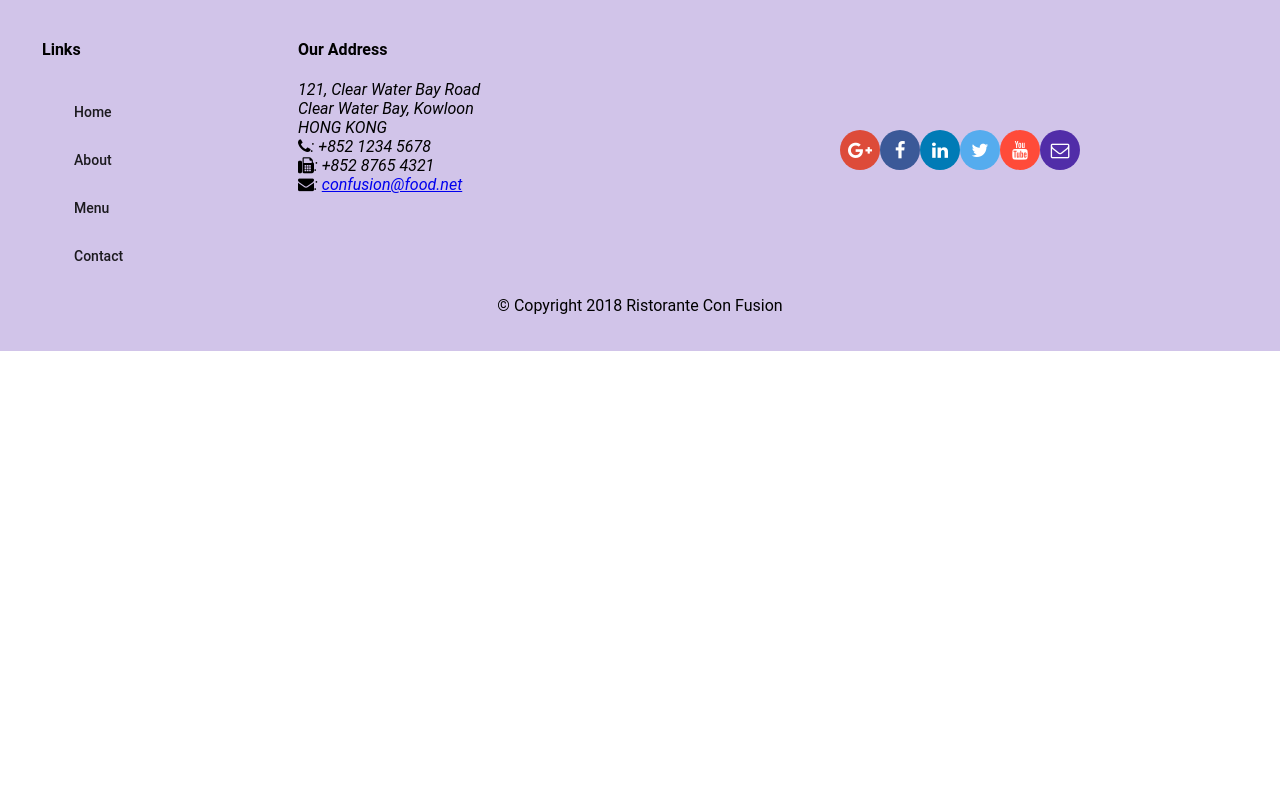
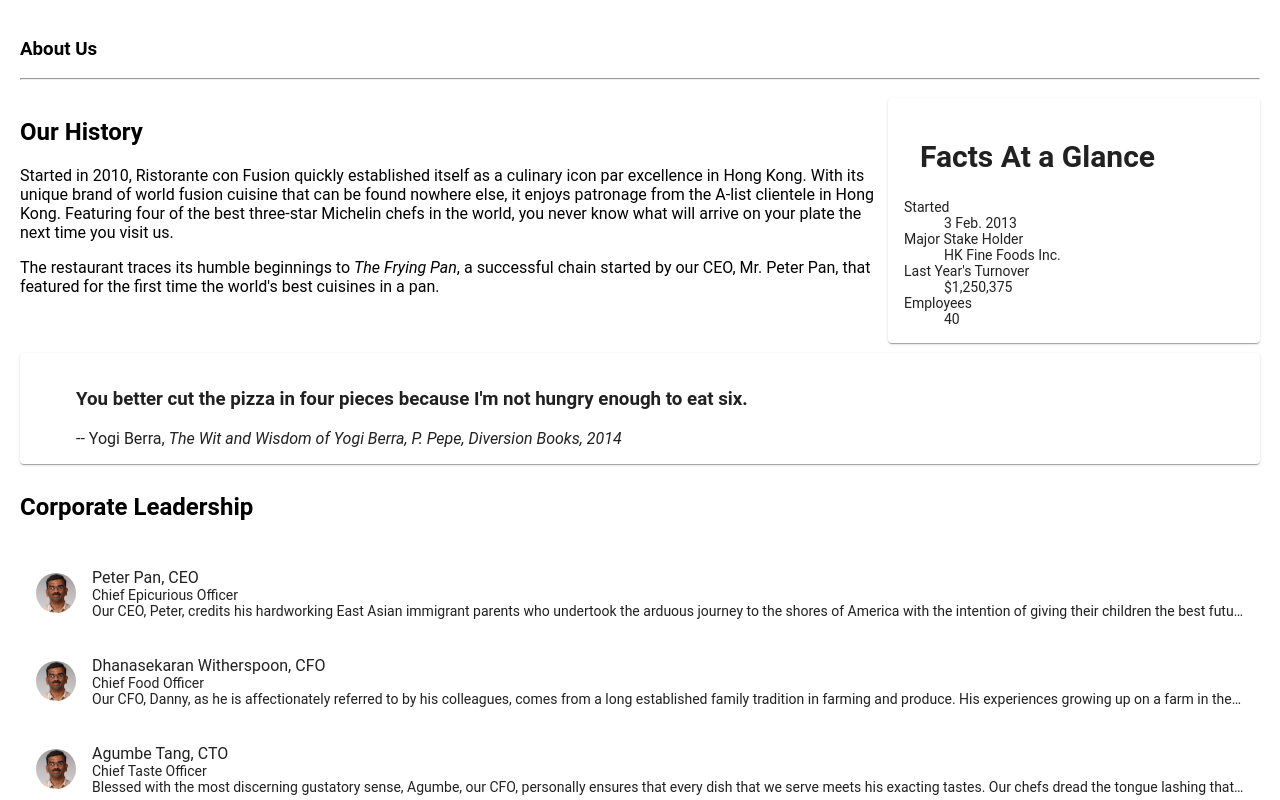
Before and after one commit to ksvkabra/ConfusionAngular, an Angular app: page /about in a window 1280 px wide. Before the commit this address led to /. Shown: the part 340-1140 px from the top of the page. Before the commit the page ends 800 px from the top, so only its background shows below. Built offline with nearby package versions, Linux system fonts and the light colour scheme.

Commit message:
assignment 2 about component

```diff
--- a/src/app/about/about.component.html
+++ b/src/app/about/about.component.html
@@ -1,3 +1,66 @@
-<p>
-  about works!
-</p>
+<div class="container" fxLayout="column" fxLayoutGap="10px">
+
+  <div fxFlex>
+      <div>
+          <h3>About Us</h3>
+          <hr>
+      </div>
+  </div>
+
+  <div fxFlex>
+      <div fxLayout="column" fxLayout.gt-sm="row">
+          <div fxFlex="70">
+              <h2>Our History</h2>
+              <p>Started in 2010, Ristorante con Fusion quickly established itself as a culinary icon par excellence in Hong Kong. With its unique brand of world fusion cuisine that can be found nowhere else, it enjoys patronage from the A-list clientele
+                  in Hong Kong. Featuring four of the best three-star Michelin chefs in the world, you never know what will arrive on your plate the next time you visit us.</p>
+              <p>The restaurant traces its humble beginnings to <em>The Frying Pan</em>, a successful chain started by our CEO, Mr. Peter Pan, that featured for the first time the world's best cuisines in a pan.</p>
+          </div>
+          <div fxFlex="30">
+              <mat-card>
+                  <mat-card-header>
+                      <mat-card-title>
+                          <h2>Facts At a Glance</h2>
+                      </mat-card-title>
+                  </mat-card-header>
+                  <mat-card-content>
+                      <dl>
+                          <dt>Started</dt>
+                          <dd>3 Feb. 2013</dd>
+                          <dt>Major Stake Holder</dt>
+                          <dd>HK Fine Foods Inc.</dd>
+                          <dt>Last Year's Turnover</dt>
+                          <dd>$1,250,375</dd>
+                          <dt>Employees</dt>
+                          <dd>40</dd>
+                      </dl>
+                  </mat-card-content>
+              </mat-card>
+          </div>
+      </div>
+  </div>
+
+  <div fxFlex>
+      <mat-card>
+          <blockquote>
+              <h3>You better cut the pizza in four pieces because I'm not hungry enough to eat six.</h3>
+              <footer>-- Yogi Berra,
+                  <cite>The Wit and Wisdom of Yogi Berra,
+                          P. Pepe, Diversion Books, 2014</cite>
+              </footer>
+          </blockquote>
+      </mat-card>
+  </div>
+
+
+  <div fxFlex>
+      <h2>Corporate Leadership</h2>
+      <mat-list>
+          <mat-list-item *ngFor="let leader of leaders">
+              <img mat-list-avatar [src]="leader.image" alt="Image of {{ leader.name  }}" />
+              <h4 mat-line>{{ leader.name }}, {{ leader.abbr}}</h4>
+              <p mat-line>{{ leader.designation }}</p>
+              <p mat-line>{{ leader.description }}</p>
+          </mat-list-item>
+      </mat-list>
+  </div>
+</div>
--- a/src/app/about/about.component.ts
+++ b/src/app/about/about.component.ts
@@ -1,4 +1,6 @@
 import { Component, OnInit } from '@angular/core';
+import { Leader } from '../shared/leader';
+import { LeaderService } from '../services/leader.service';
 
 @Component({
   selector: 'app-about',
@@ -7,9 +9,12 @@
 })
 export class AboutComponent implements OnInit {
 
-  constructor() { }
+  leaders: Leader[];
+
+  constructor(private leaderService: LeaderService) { }
 
   ngOnInit() {
+    this.leaders = this.leaderService.getLeaders();
   }
 
 }
--- a/src/app/app-routing/routes.ts
+++ b/src/app/app-routing/routes.ts
@@ -11,5 +11,6 @@
     {path: 'menu', component: MenuComponent},
     {path: 'dishdetail/:id', component: DishdetailComponent},
     {path: 'contactus', component: ContactComponent},
+    {path: 'about', component: AboutComponent},
     {path: '', redirectTo: '/home', pathMatch: 'full'},
 ]
--- a/src/app/app.module.ts
+++ b/src/app/app.module.ts
@@ -20,6 +20,8 @@
 
 import { DishService } from './services/dish.service';
 import { PromotionService } from './services/promotion.service';
+import { LeaderService } from './services/leader.service';
+
 
 import 'hammerjs';
 
@@ -49,6 +51,7 @@
   ],
   providers: [
     DishService,
+    LeaderService,
     PromotionService
   ],
   bootstrap: [AppComponent]
--- a/src/app/footer/footer.component.html
+++ b/src/app/footer/footer.component.html
@@ -10,7 +10,7 @@
         <h4>Links</h4>
         <mat-list>
           <mat-list-item><a mat-button routerLink='/home'>Home</a></mat-list-item>
-          <mat-list-item><a mat-button>About</a></mat-list-item>
+          <mat-list-item><a mat-button routerLink='/about'>About</a></mat-list-item>
           <mat-list-item><a mat-button routerLink='/menu'>Menu</a></mat-list-item>
           <mat-list-item><a mat-button routerLink='/contactus'>Contact</a></mat-list-item>
         </mat-list>
--- a/src/app/header/header.component.html
+++ b/src/app/header/header.component.html
@@ -1,7 +1,7 @@
 <mat-toolbar color="primary">
   <span><img src="/assets/images/logo.png" height=30 width=41></span>
   <a mat-button routerLink='/home' routerLinkActive="active"><span class="fa fa-home fa-lg"></span> Home</a>
-  <a mat-button><span class="fa fa-info fa-lg"></span> About</a>
+  <a mat-button routerLink='/about'routerLinkActive="active"><span class="fa fa-info fa-lg"></span> About</a>
   <a mat-button routerLink='/menu' routerLinkActive="active"><span class="fa fa-list fa-lg"></span> Menu</a>
   <a mat-button routerLink='/contactus' routerLinkActive="active"><span class="fa fa-address-card fa-lg"></span> Contact</a>
 </mat-toolbar>
--- a/src/app/home/home.component.html
+++ b/src/app/home/home.component.html
@@ -33,4 +33,18 @@
   </mat-card-content>
 </mat-card>
 
+<mat-card *ngIf="maybeFeaturedLeader" fxFlex>
+  <mat-card-header>
+      <div mat-card-avatar></div>
+      <mat-card-title>
+          <h3>{{maybeFeaturedLeader.name | uppercase}}</h3>
+      </mat-card-title>
+  </mat-card-header>
+  <img mat-card-image src={{maybeFeaturedLeader.image}} alt={{maybeFeaturedLeader.name}}>
+  <mat-card-content>
+      <h4>{{ maybeFeaturedLeader.designation }}</h4>
+      <p>{{ maybeFeaturedLeader.description }}</p>
+  </mat-card-content>
+</mat-card>
+
 </div>
--- a/src/app/home/home.component.ts
+++ b/src/app/home/home.component.ts
@@ -1,6 +1,8 @@
 import { Component, OnInit } from '@angular/core';
 import { Dish } from '../shared/dish';
 import { DishService } from '../services/dish.service';
+import { Leader } from '../shared/leader';
+import { LeaderService } from '../services/leader.service';
 import { Promotion } from '../shared/promotion';
 import { PromotionService } from '../services/promotion.service';
 @Component({
@@ -11,14 +13,17 @@
 export class HomeComponent implements OnInit {
 
   dish: Dish;
+  maybeFeaturedLeader: Leader;
   promotion: Promotion;
 
   constructor(private dishService: DishService,
+    private leaderService: LeaderService,
     private promotionService: PromotionService) { }
 
   ngOnInit() {
     this.dish = this.dishService.getFeaturedDish();
     this.promotion = this.promotionService.getFeaturedPromotion();
+    this.maybeFeaturedLeader = this.leaderService.getFeaturedLeader();
   }
 
 }
--- /dev/null
+++ b/src/app/services/leader.service.ts
@@ -0,0 +1,22 @@
+import { Injectable } from '@angular/core';
+import { Leader } from '../shared/leader';
+import { LEADERS } from '../shared/leaders';
+
+@Injectable({
+  providedIn: 'root'
+})
+export class LeaderService {
+
+  constructor() { }
+    getLeaders(): Leader[] {
+      return LEADERS;
+    }
+
+    getLeaderById(id: number): Leader {
+      return LEADERS.filter((leader) => (leader.id === id))[0];
+    }
+
+    getFeaturedLeader(): Leader {
+      return LEADERS.filter((leader) => (leader.featured))[0];
+    }
+}
--- /dev/null
+++ b/src/app/shared/leader.ts
@@ -0,0 +1,9 @@
+export class Leader {
+    id: number;
+    name: string;
+    image: string;
+    designation: string;
+    abbr: string;
+    featured: boolean;
+    description: string;
+}
--- /dev/null
+++ b/src/app/shared/leaders.ts
@@ -0,0 +1,40 @@
+import { Leader } from './leader';
+
+export const LEADERS: Leader[] = [
+    {
+      id: 0,
+      name: 'Peter Pan',
+      image: '/assets/images/alberto.png',
+      designation: 'Chief Epicurious Officer',
+      abbr: 'CEO',
+      featured: false,
+      description: "Our CEO, Peter, credits his hardworking East Asian immigrant parents who undertook the arduous journey to the shores of America with the intention of giving their children the best future. His mother's wizardy in the kitchen whipping up the tastiest dishes with whatever is available inexpensively at the supermarket, was his first inspiration to create the fusion cuisines for which The Frying Pan became well known. He brings his zeal for fusion cuisines to this restaurant, pioneering cross-cultural culinary connections."
+    },
+    {
+      id: 1,
+      name: 'Dhanasekaran Witherspoon',
+      image: '/assets/images/alberto.png',
+      designation: 'Chief Food Officer',
+      abbr: 'CFO',
+      featured: false,
+      description: 'Our CFO, Danny, as he is affectionately referred to by his colleagues, comes from a long established family tradition in farming and produce. His experiences growing up on a farm in the Australian outback gave him great appreciation for varieties of food sources. As he puts it in his own words, Everything that runs, wins, and everything that stays, pays!'
+    },
+    {
+      id: 2,
+      name: 'Agumbe Tang',
+      image: '/assets/images/alberto.png',
+      designation: 'Chief Taste Officer',
+      abbr: 'CTO',
+      featured: false,
+      description: 'Blessed with the most discerning gustatory sense, Agumbe, our CFO, personally ensures that every dish that we serve meets his exacting tastes. Our chefs dread the tongue lashing that ensues if their dish does not meet his exacting standards. He lives by his motto, You click only if you survive my lick.'
+    },
+    {
+      id: 3,
+      name: 'Alberto Somayya',
+      image: '/assets/images/alberto.png',
+      designation: 'Executive Chef',
+      abbr: 'EC',
+      featured: true,
+      description: 'Award winning three-star Michelin chef with wide International experience having worked closely with whos-who in the culinary world, he specializes in creating mouthwatering Indo-Italian fusion experiences. He says, Put together the cuisines from the two craziest cultures, and you get a winning hit! Amma Mia!'
+    }
+  ];
```
Also changed, not shown: 1 other file (tests, documents, lock files or other folders).
